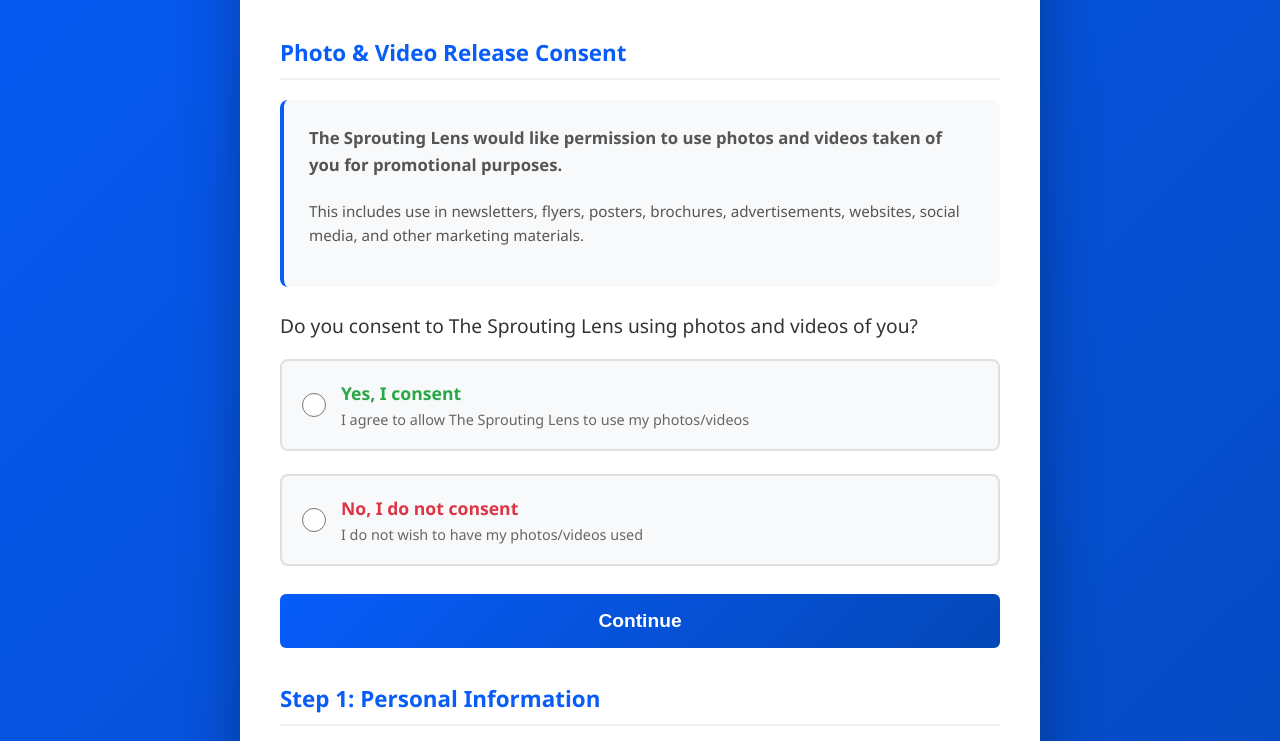
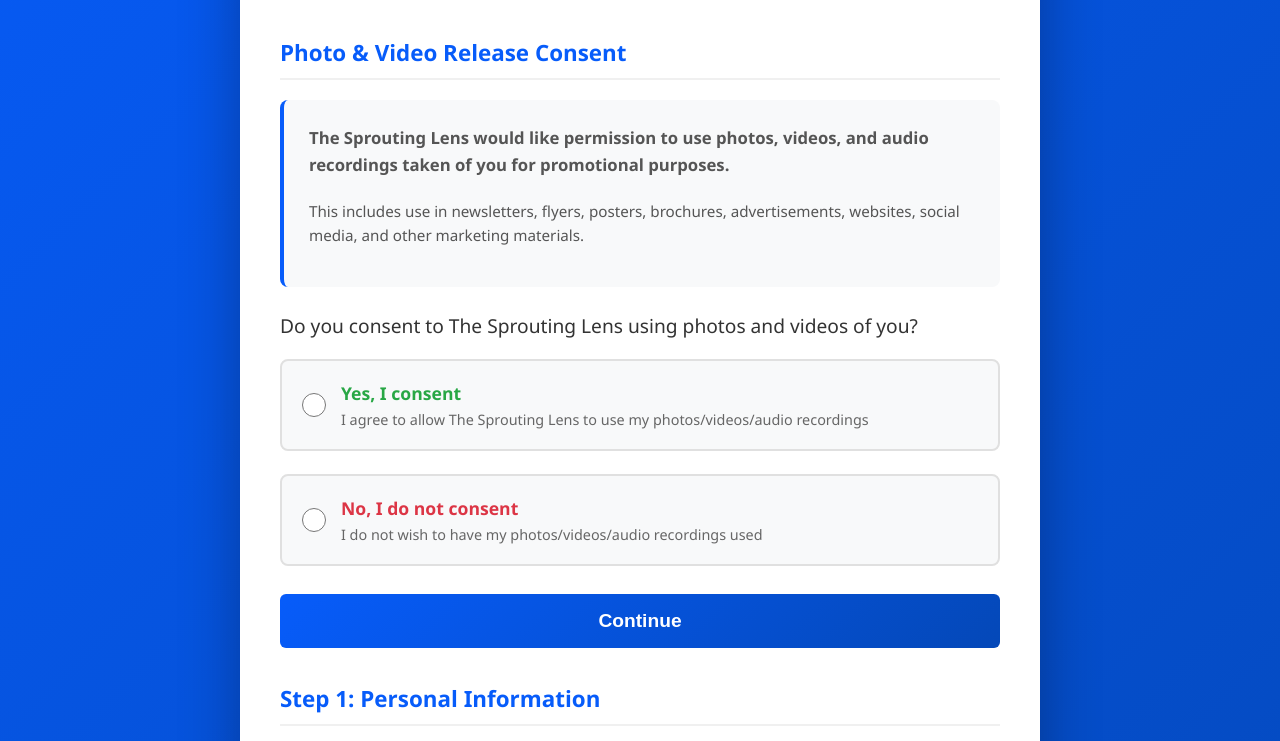
Before and after one commit to kethorne/photo-release, a website: page index.html in a window 1280 px wide. Shown: the part 417-1158 px from the top of the page. Drawn offline with nearby package versions, Linux system fonts and the light colour scheme.

Commit message:
Updated consent wording

```diff
--- a/index.html
+++ b/index.html
@@ -417,7 +417,11 @@
 
 				<div class="terms-box">
 					<p style="font-size: 1.1em; margin-bottom: 20px;">
-						<strong>The Sprouting Lens would like permission to use photos and videos taken of you for promotional purposes.</strong>
+						<strong>The Sprouting Lens would like permission to
+							use photos, videos, and audio recordings taken of
+							you
+							for promotional
+							purposes.</strong>
 					</p>
 					<p>This includes use in newsletters, flyers, posters, brochures, advertisements, websites, social media, and other marketing materials.</p>
 				</div>
@@ -430,7 +434,10 @@
 							<input type="radio" name="consentChoice" value="accept" style="width: 24px; height: 24px; margin-right: 15px; cursor: pointer;">
 							<div>
 								<strong style="font-size: 1.1em; color: #28a745;">Yes, I consent</strong>
-								<p style="margin: 5px 0 0 0; font-size: 0.9em; color: #666; font-weight: normal;">I agree to allow The Sprouting Lens to use my photos/videos</p>
+								<p style="margin: 5px 0 0 0;
+								font-size: 0.9em; color: #666; font-weight:
+								normal;">I agree to allow The Sprouting Lens
+									to use my photos/videos/audio recordings</p>
 							</div>
 						</label>
 
@@ -438,7 +445,10 @@
 							<input type="radio" name="consentChoice" value="decline" style="width: 24px; height: 24px; margin-right: 15px; cursor: pointer;">
 							<div>
 								<strong style="font-size: 1.1em; color: #dc3545;">No, I do not consent</strong>
-								<p style="margin: 5px 0 0 0; font-size: 0.9em; color: #666; font-weight: normal;">I do not wish to have my photos/videos used</p>
+								<p style="margin: 5px 0 0 0;
+								font-size: 0.9em; color: #666; font-weight:
+								normal;">I do not wish to have my
+									photos/videos/audio recordings used</p>
 							</div>
 						</label>
 					</div>
```
